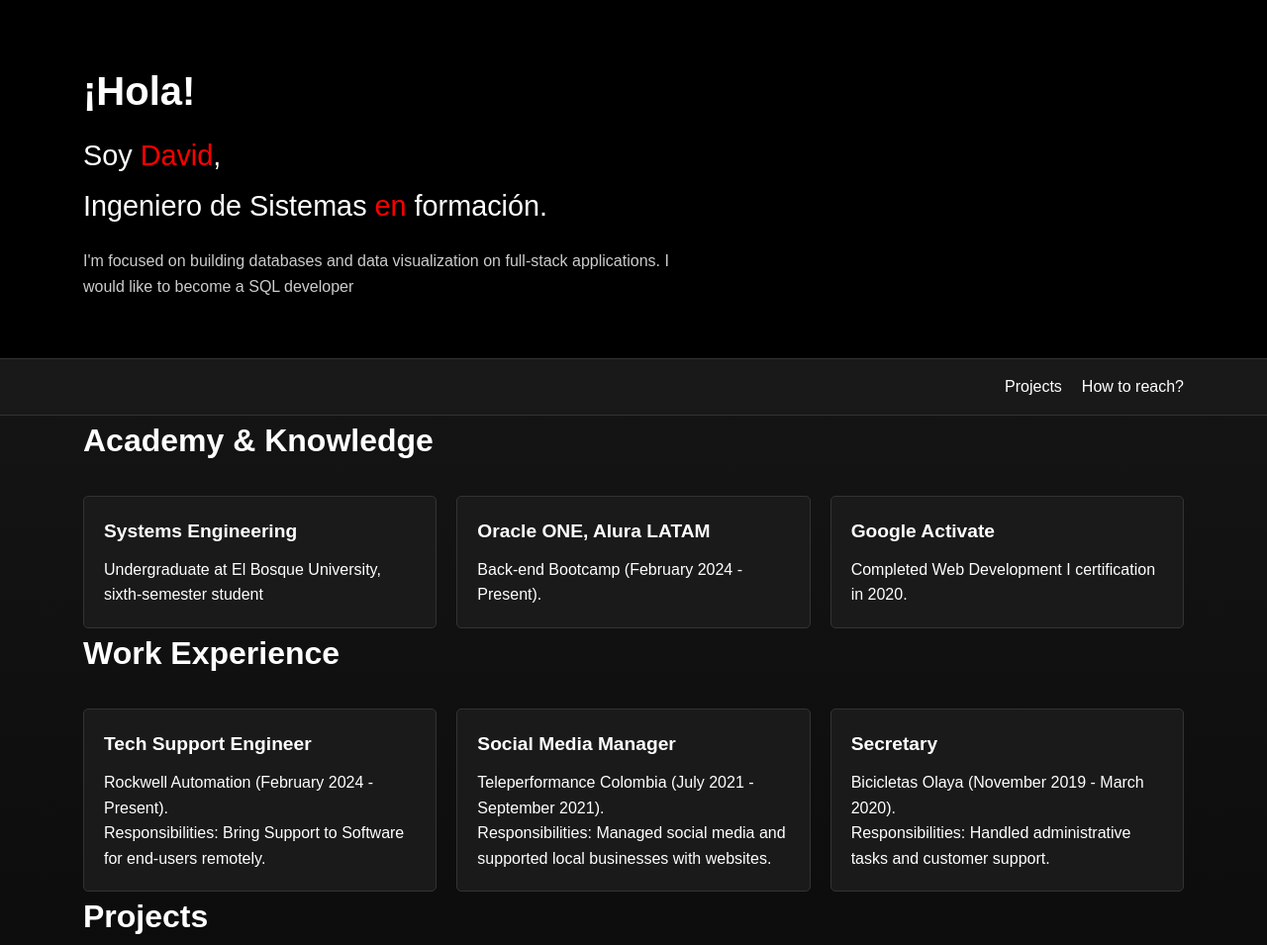
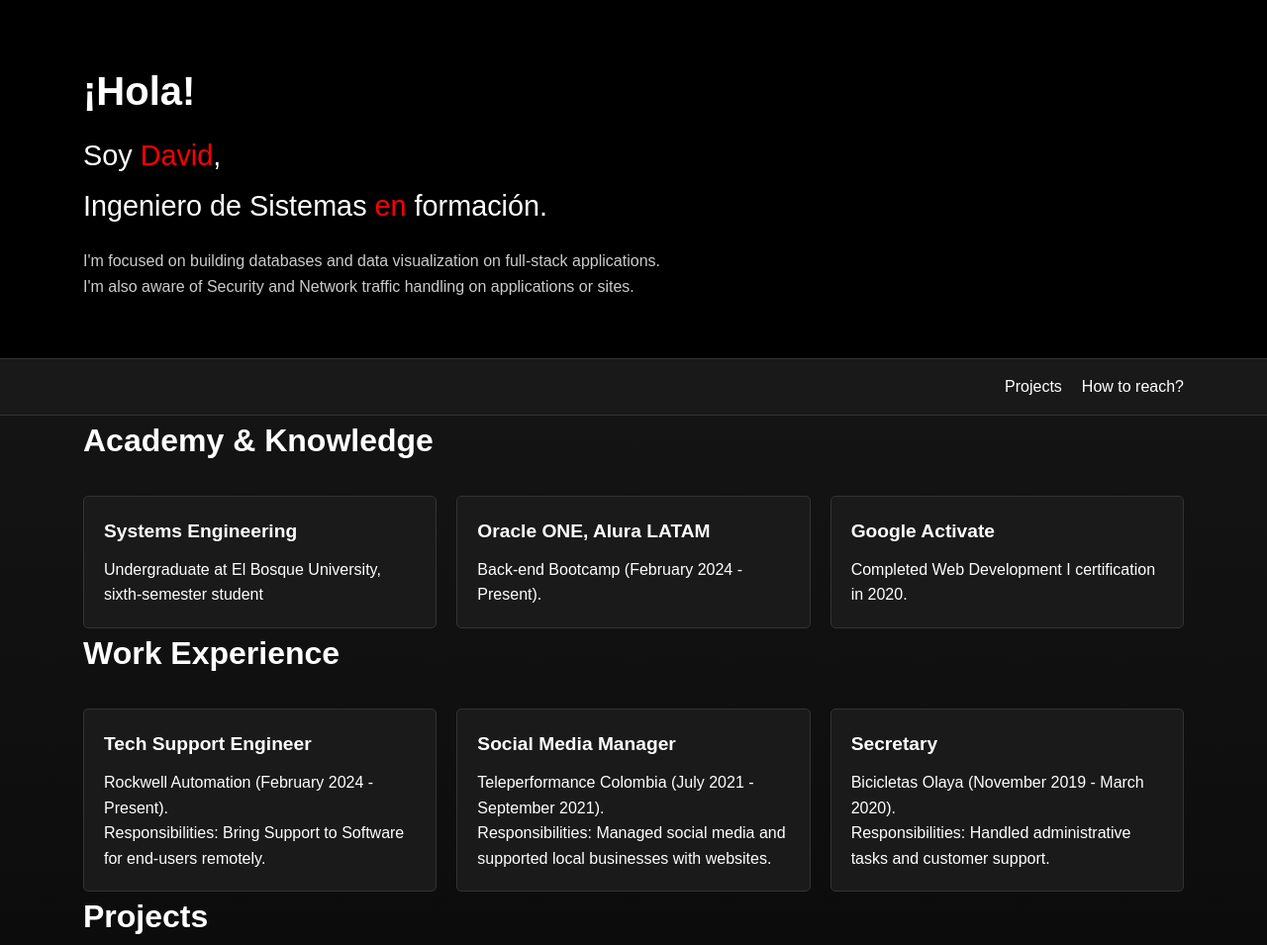
Before and after one commit to TataoFonseca/David_WebPortfolio, a plain HTML site: page index.html in a window 1280 px wide. Shown: the top 955 px of the page at 99% size. Drawn offline with Linux system fonts and the light colour scheme.

Commit message:
Update index.html

```diff
--- a/index.html
+++ b/index.html
@@ -12,7 +12,7 @@
             <h1>¡Hola!</h1>
             <p class="intro">Soy <span class="highlight">David</span>,</p>
             <p class="intro">Ingeniero de Sistemas <span class="highlight">en</span> formación.</p>
-            <p class="description">I'm focused on building databases and data visualization on full-stack applications.   I would like to become a SQL developer</p>
+            <p class="description">I'm focused on building databases and data visualization on full-stack applications. I'm also aware of Security and Network traffic handling on applications or sites.</p>
         </div>
     </header>
 
```
